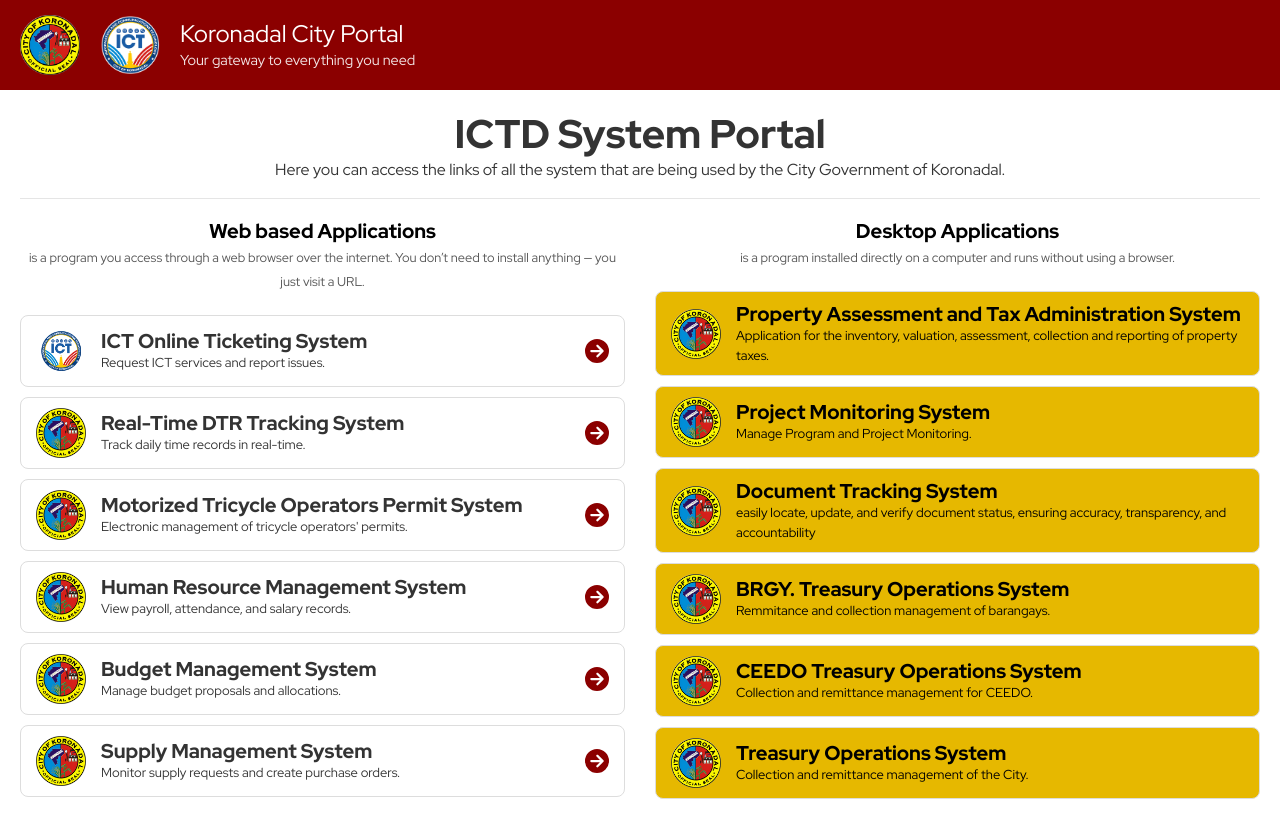
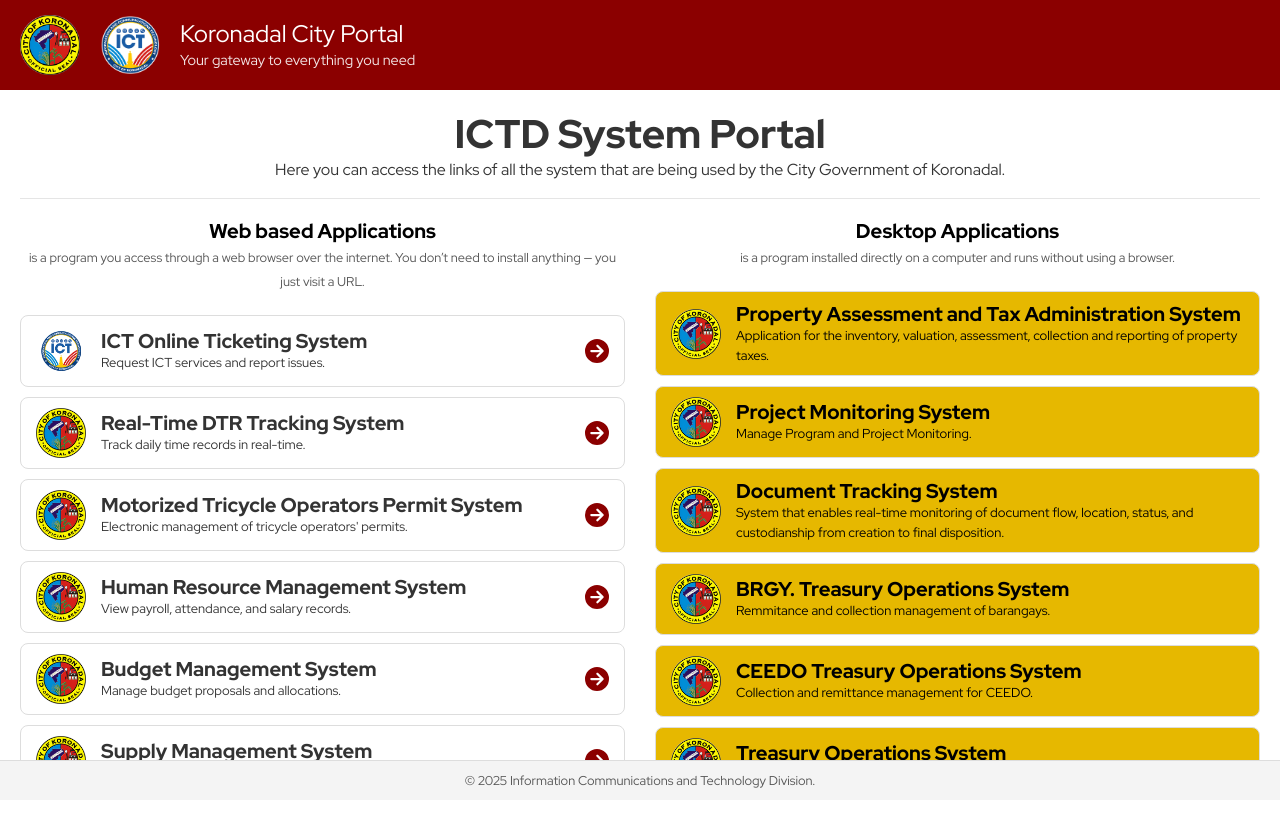
Before and after one commit to alvinjoshuasubere/app_portal, a Nuxt app: page / in a window 1280 px wide. Built offline with nearby package versions, Linux system fonts and the light colour scheme.

Commit message:
update UI

```diff
--- a/components/Login/LoginForm.vue
+++ b/components/Login/LoginForm.vue
@@ -1,6 +1,7 @@
 <template>
   <body>
     <!-- HEADER -->
+    <div class="page-container">
       <header class="portal-header">
         <div class="logo-container">
           <img src="city_logo.png" alt="Portal Logo" class="logo" />
@@ -16,8 +17,8 @@
         <section class="welcome mb-3">
           <h2 class="titleHeaderName">ICTD System Portal</h2>
           <p>
-          Here you can access the links of all the system that are being used by
-          the City Government of Koronadal.
+            Here you can access the links of all the system that are being used
+            by the City Government of Koronadal.
           </p>
         </section>
         <hr />
@@ -26,8 +27,9 @@
             <h6 class="text-center titleName mb-4">
               Web based Applications <br />
               <small style="font-size: 0.8rem; color: #555"
-              >is a program you access through a web browser over the internet.
-              You don’t need to install anything — you just visit a URL.
+                >is a program you access through a web browser over the
+                internet. You don’t need to install anything — you just visit a
+                URL.
               </small>
             </h6>
             <a
@@ -82,6 +84,10 @@
           </div>
         </section>
       </main>
+      <footer class="portal-footer">
+        <p>&copy; 2025 Information Communications and Technology Division.</p>
+      </footer>
+    </div>
   </body>
 </template>
 
@@ -148,7 +154,7 @@
         {
           name: "Document Tracking System",
           description:
-            "easily locate, update, and verify document status, ensuring accuracy, transparency, and accountability",
+            "System that enables real-time monitoring of document flow, location, status, and custodianship from creation to final disposition.",
           logo: "city_logo.png",
         },
         {
@@ -179,6 +185,11 @@
 
 <style scoped lang="scss">
 /* Reset & Basics */
+html,
+body {
+  height: 100%;
+  margin: 0;
+}
 * {
   margin: 0;
   padding: 0;
@@ -189,6 +200,15 @@
   font-family: Arial, sans-serif;
   background-color: #fff;
   color: #333;
+}
+.page-container {
+  display: flex;
+  flex-direction: column;
+  min-height: 100vh;
+}
+
+.content {
+  flex: 1;
 }
 
 .portal-header {
@@ -221,58 +241,6 @@
 .site-info p {
   font-size: 0.9rem;
   opacity: 0.9;
-}
-
-/* Navbar */
-.navbar {
-  display: flex;
-  justify-content: space-between;
-  align-items: center;
-  margin-top: 10px;
-  flex-wrap: wrap;
-}
-
-.nav-links {
-  list-style: none;
-  display: flex;
-  gap: 20px;
-}
-
-.nav-links a {
-  text-decoration: none;
-  color: white;
-  font-weight: bold;
-  transition: 0.3s;
-}
-
-.nav-links a:hover {
-  color: #ffd6d6;
-}
-
-/* Search Form */
-.search-form {
-  display: flex;
-}
-
-.search-form input {
-  padding: 5px 10px;
-  border: none;
-  border-radius: 4px 0 0 4px;
-  outline: none;
-}
-
-.search-form button {
-  padding: 5px 10px;
-  background-color: white;
-  color: #c00000;
-  border: none;
-  cursor: pointer;
-  border-radius: 0 4px 4px 0;
-  font-weight: bold;
-}
-
-.search-form button:hover {
-  background-color: #ffd6d6;
 }
 
 /* Main Content */
@@ -357,4 +325,17 @@
   color: #8b0000;
   margin-left: 10px;
 }
+.portal-footer {
+  position: fixed;
+  bottom: 0;
+  left: 0;
+  width: 100%;
+  text-align: center;
+  padding: 10px;
+  background-color: #f4f4f4;
+  font-size: 0.8rem;
+  color: #555;
+  border-top: 1px solid #ddd;
+  z-index: 1000;
+}
 </style>
```
Lines whose indentation alone changed are shown as unchanged.
